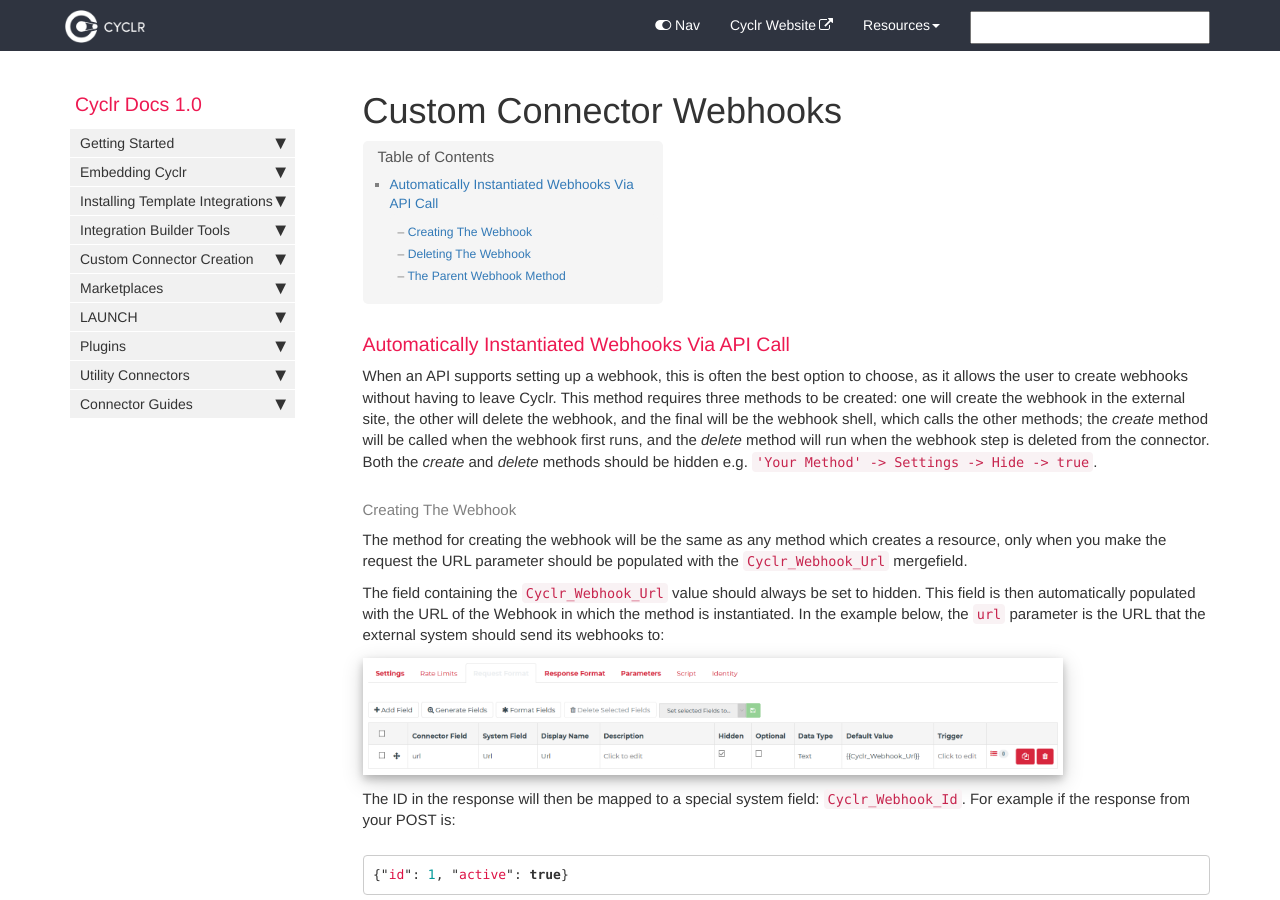
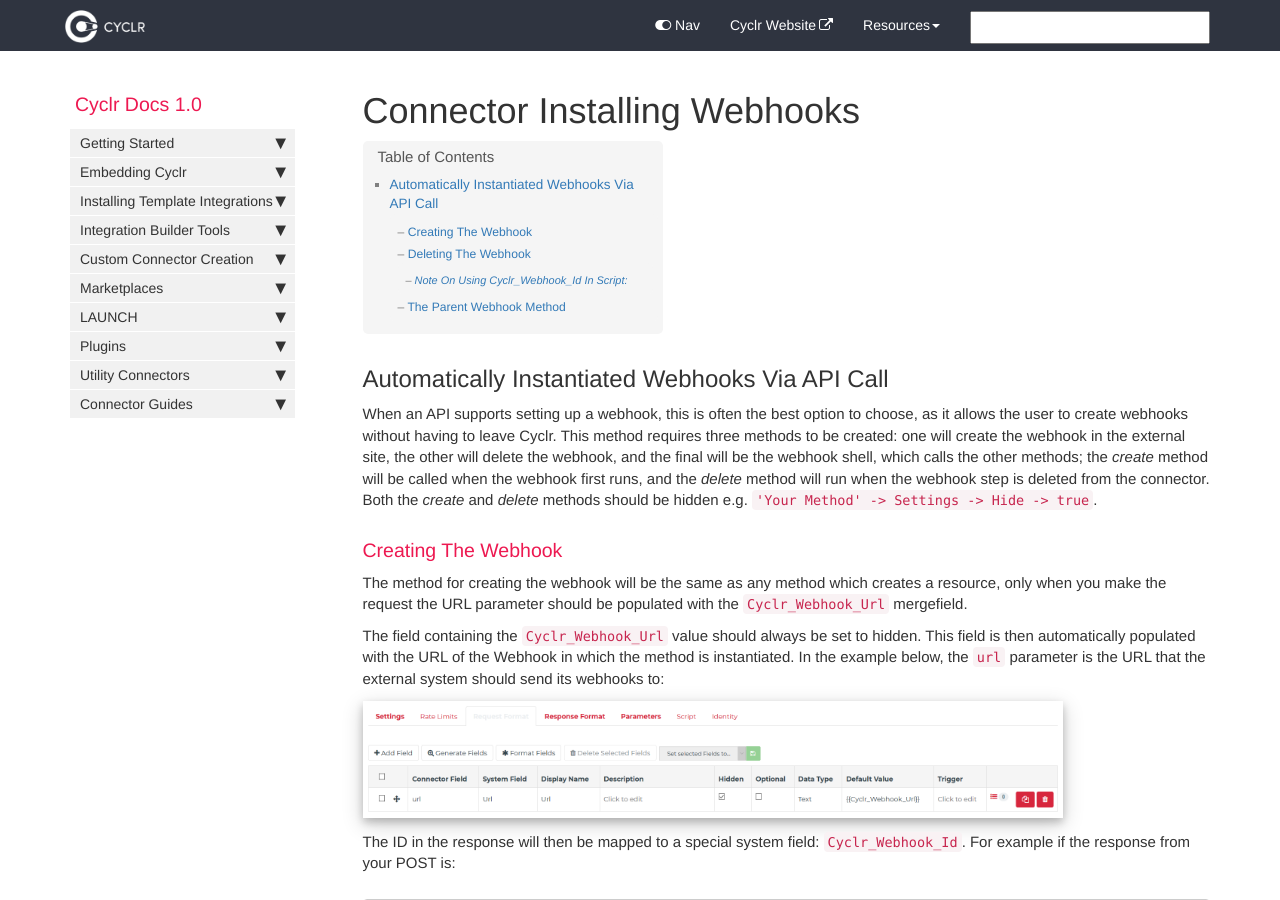
Before and after one commit to sneakysneak/docs, a Jekyll site: the page built from pages/custom-connectors/12-webhooks.md, in a window 1280 px wide and 900 px high. Built offline with Jekyll 4.4.1, drawn with Linux system fonts in a browser that asks for light colours; nearby versions of some CDN libraries; comment, search, counter and statistics services are not loaded.

Commit message:
Update and rename webhooks.md to 12-webhooks.md

````diff
--- a/pages/custom-connectors/webhooks.md
+++ b/pages/custom-connectors/12-webhooks.md
@@ -1,15 +1,15 @@
 ---
-title: Custom Connector Webhooks
+title: Connector Installing Webhooks
 sidebar: cyclr_sidebar
-permalink: custom-connector-webhooks
+permalink: connector-installing-webhooks
 tags: [connector-creation, webhooks]
 ---
-### Automatically Instantiated Webhooks Via API Call
+## Automatically Instantiated Webhooks Via API Call
 
 When an API supports setting up a webhook, this is often the best option to choose, as it allows the user to create webhooks without having to leave Cyclr.
 This method requires three methods to be created: one will create the webhook in the external site, the other will delete the webhook, and the final will be the webhook shell, which calls the other methods; the *create* method will be called when the webhook first runs, and the *delete* method will run when the webhook step is deleted from the connector. Both the *create* and *delete* methods should be hidden e.g. `'Your Method' -> Settings -> Hide -> true`.
 
-#### Creating The Webhook
+### Creating The Webhook
 The method for creating the webhook will be the same as any method which creates a resource, only when you make the request the URL parameter should be populated with the `Cyclr_Webhook_Url` mergefield.
 
 The field containing the `Cyclr_Webhook_Url` value should always be set to hidden. This field is then automatically populated with the URL of the Webhook in which the method is instantiated. In the example below, the `url` parameter is the URL that the external system should send its webhooks to:
@@ -25,7 +25,7 @@ Then you would setup your field mappings like this:
 
 Doing this saves the ID into the `Cyclr_Webhook_Id` parameter, so that we are able to delete it at a later time.
 
-#### Deleting The Webhook
+### Deleting The Webhook
 This method will be called when the Webhook step is deleted from a cycle, and will delete the webhook from the system in which it was created.
 
 As an example, you have to send a http DELETE request formatted as such: `https://webhookexample.com/webhooks/{Id}` you can format the URL in Cyclr as: `https://webhookexample.com/webhooks/{{Cyclr_Webhook_Id}}`.
@@ -35,13 +35,13 @@ In the *Parameters* tab you must also create Cyclr_Webhook_Id mergefield paramet
 
 Using the mergefield: `{{Cyclr_Webhook_Id}}` will pull in the webhook ID that was saved from the create call and populate the URL with the correct value.
 
-##### *Note On Using Cyclr_Webhook_Id In Script:*
+#### *Note On Using Cyclr_Webhook_Id In Script:*
 If you need to interact with the webhook ID in script at all you can call
 ```javascript
 method_request_parameters.Cyclr_Webhook_Id
 ```
 
-#### The Parent Webhook Method
+### The Parent Webhook Method
 This is the method that the end user will interact with, and act as the trigger step for a cycle.
 Under *Settings* in the method, select Webhook as the *Method Type*, and set both the *Create Webhook Method* and *Delete Webhook Method* fields, select the corresponding method. Once done it should look something like below:
 ![](./images/webhook_example_settings.PNG)
````
